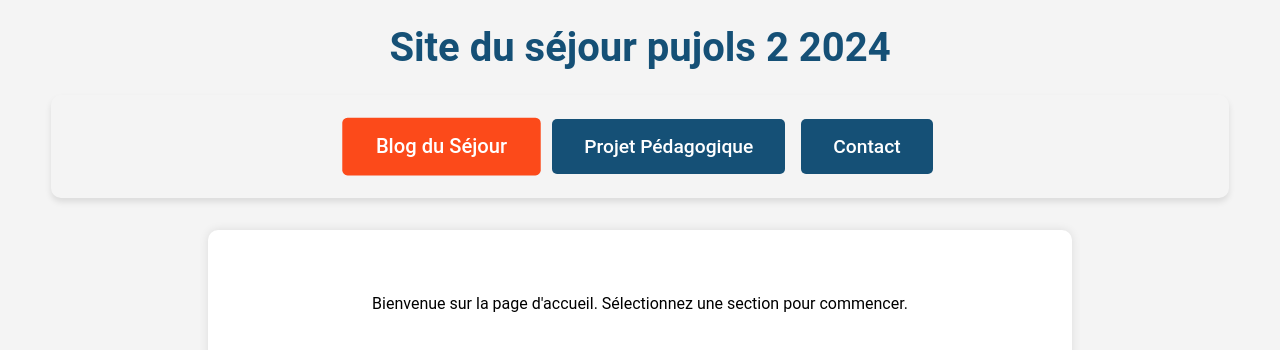
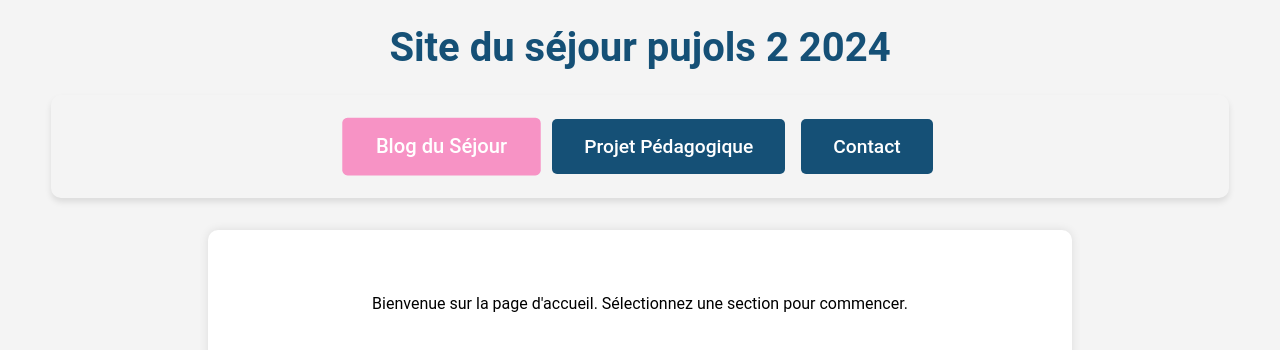
Before and after one commit to pujols2/sejour, a plain HTML site: page index.html in a window 1280 px wide. In both pictures the pointer is over the link "Blog du Séjour". Drawn offline with Linux system fonts and the light colour scheme.

Commit message:
maj couleur menu

```diff
--- a/styles.css
+++ b/styles.css
@@ -38,7 +38,7 @@ nav a {
 }
 
 nav a:hover {
-    background-color: #FC4A1A; /* Hover color red */
+    background-color: #f793c5; /* Hover color red */
     transform: scale(1.05);
 }
 
```
